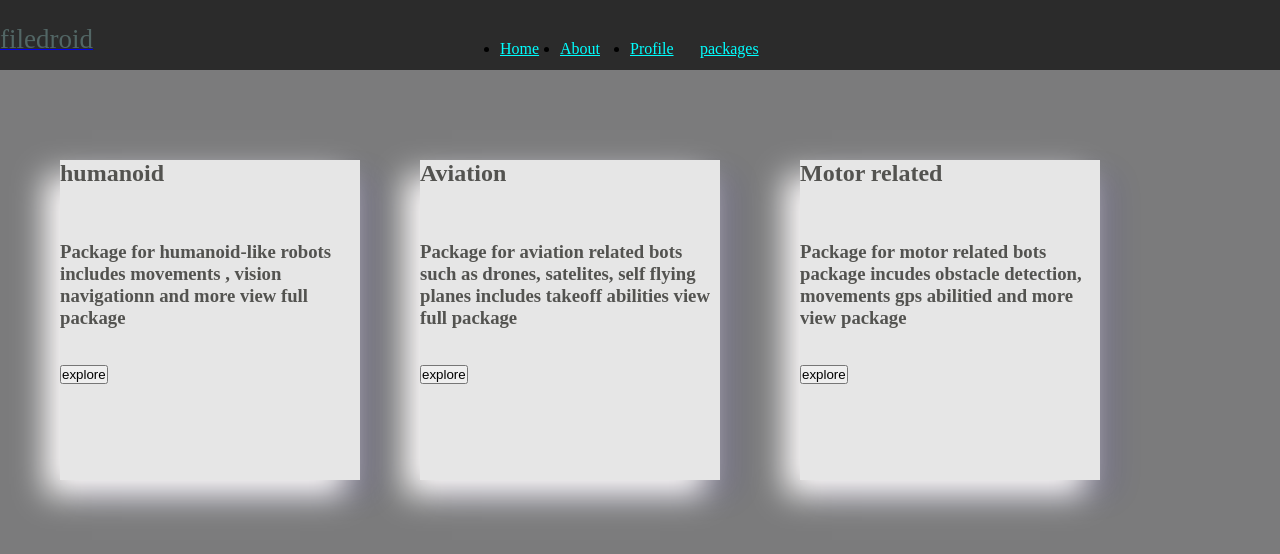
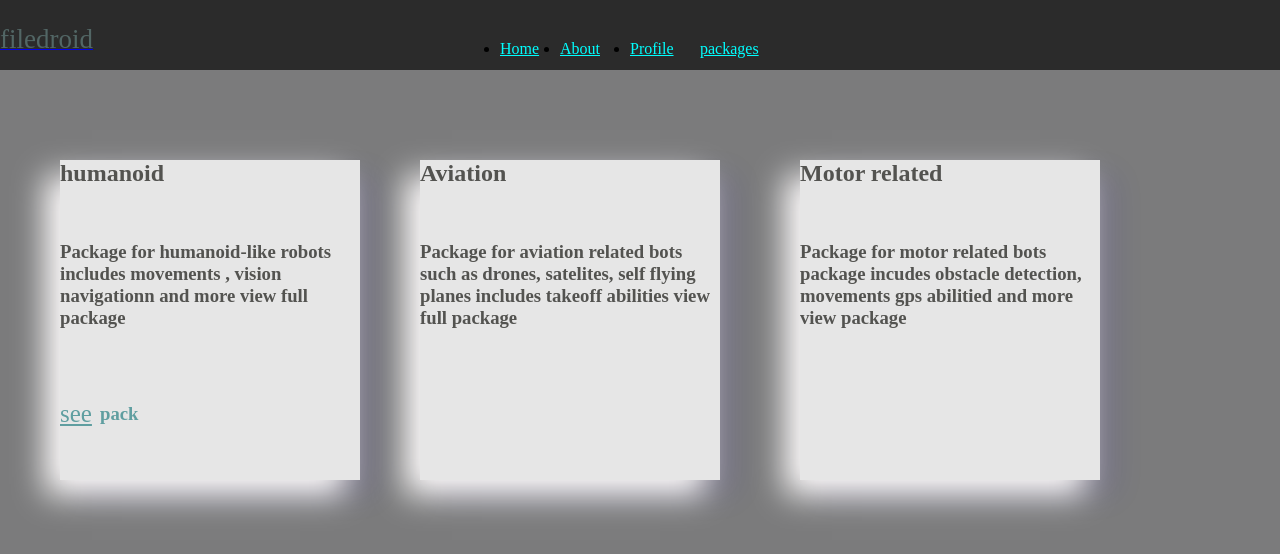
Before and after one commit to ZadenMubarak/decentralize-robotic-tools, a React (Create React App) app in the folder tools/: page /packages in a window 1280 px wide. Shown: the top 554 px of the page. Built offline with nearby package versions, Linux system fonts and the light colour scheme.

Commit message:
droid con --

```diff
--- a/tools/src/App.css
+++ b/tools/src/App.css
@@ -15,6 +15,7 @@ nav{
 .home-btn{
   position: absolute;
   top: 3%;
+  left: 2;
 }
 
 .home{
--- a/tools/src/App.js
+++ b/tools/src/App.js
@@ -1,5 +1,5 @@
 import "./App.css";
-import { BrowserRouter as Router, Routes, Route, Link,Navigate  } from "react-router-dom";
+import { BrowserRouter as Router, Routes, Route, Link} from "react-router-dom";
 import React from "react";
 import Home from './components/Home'
 import Profile from './components/Profile'
--- a/tools/src/components/Package.css
+++ b/tools/src/components/Package.css
@@ -51,3 +51,18 @@ body{
     top: 10%;
     left: 800px;
 }
+
+.direct1{
+    font-size: 25px;
+    position: absolute;
+    color: cadetblue;
+    top: 320px;
+}
+
+
+.pack1{
+    position: absolute;
+    top: 323px;
+    left: 40px;
+    color: cadetblue;
+}
--- a/tools/src/components/Package.js
+++ b/tools/src/components/Package.js
@@ -1,4 +1,5 @@
 import React from 'react'
+import {Link } from 'react-router-dom'
 import './Package.css'
 
 let info1 = `
@@ -37,11 +38,16 @@ view package
 
 `
 
+let see ="see"
+
 const Package = () => {
     return (
         <div>
 
-          <span className='human'><Card title='humanoid' header={info1}/></span>
+          <span className='human'>
+            <Card title='humanoid' header={info1} />
+            <Link to='/humanoid-pack' className='direct1'> {see} </Link> <h3 className='pack1'>pack</h3>
+          </span>
           <span className='span'><Card title='Aviation' header={avian}/></span>
           <span className='motors'> <Card title="Motor related" header={motor}/></span>
 
@@ -52,16 +58,17 @@ const Package = () => {
 
 function Card(props){
   return(
-    <div className='head' onClick={() => {alert('heyy')}}>
+
+      <div className='head' onClick={() => {alert('heyy')}}>
       <h2>{props.title}</h2><br/>
       <br/><br/>
 
       <h3>{props.header}</h3>
       <br/><br/>
 
-      <button>explore</button>
+    </div>
 
-    </div>
+
   )
 }
 
```
Also changed, not shown: tools/src/components/pack/droid.css (added).
